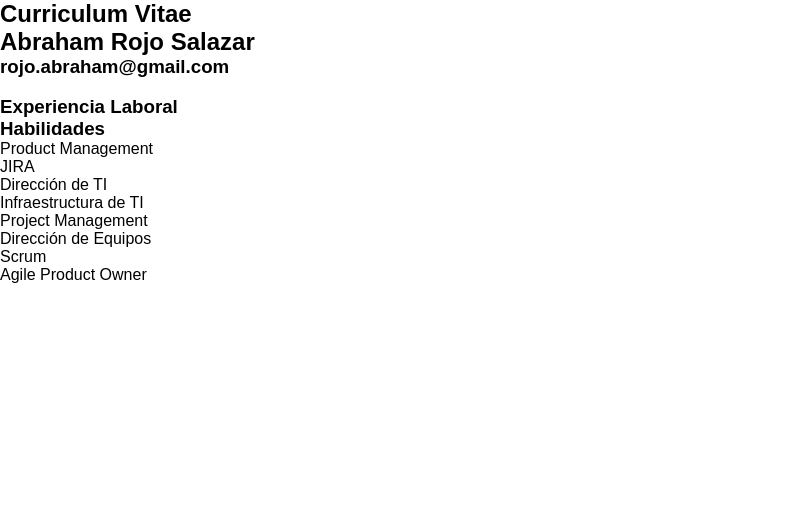
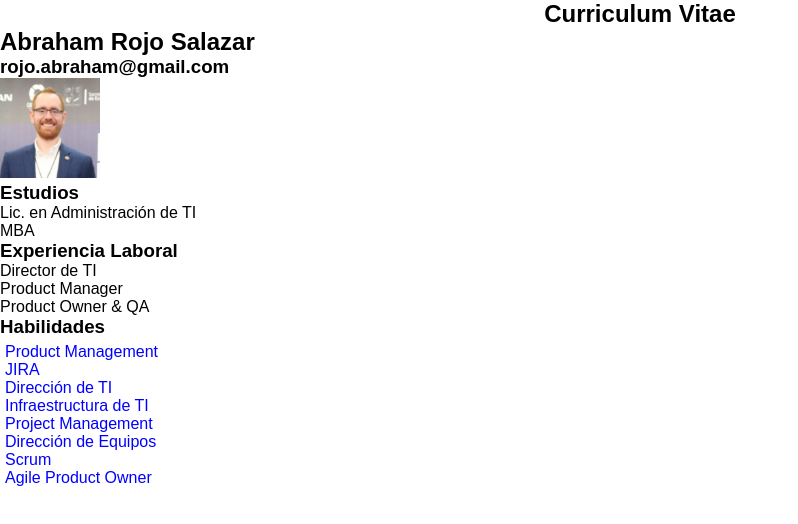
Before and after one commit to rojoabraham/primerCV, a plain HTML site: page index.html in a window 1280 px wide. Shown: the whole page, without its empty margins (0-798 px from the left). Drawn offline with Linux system fonts and the light colour scheme.

Commit message:
Segundo commit

```diff
--- a/estilos.css
+++ b/estilos.css
@@ -9,3 +9,17 @@
 h1{
     text-align: center;
 }
+
+.skills{
+    list-style-type: disc;
+    list-style-position: outside;
+    color: blue;
+    margin: 5px
+}
+
+.image-profile{
+    width: 100px;
+    height: 100px;
+
+
+}
--- a/index.html
+++ b/index.html
@@ -7,15 +7,24 @@
     <title>Mi CV</title>
 </head>
 <body>
-    <h2>Curriculum Vitae</h2>
+    <h2 style="text-align: center;">Curriculum Vitae</h2>
     <h2>Abraham Rojo Salazar</h2>
     <h3>rojo.abraham@gmail.com</h3>
-    <img src="" alt="" class="image-profile">
-
+    <img src="/perfil.JPG" alt="" class="image-profile">
+    <h3>Estudios</h3>
+    <ol>
+        <li>Lic. en Administración de TI</li>
+        <li>MBA</li>
+    </ol>
     <h3>Experiencia Laboral</h3>
+    <ul>
+        <li>Director de TI</li>
+        <li>Product Manager</li>
+        <li>Product Owner & QA</li>
+    </ul>
     <p class="profile-description"></p>
     <h3>Habilidades</h3>
-    <ul style="list-style-type: decimal;">
+    <ul class="skills">
         <li>Product Management</li>
         <li>JIRA</li>
         <li>Dirección de TI</li>
```
Also changed, not shown: perfil.JPG (added), 1 other file.
